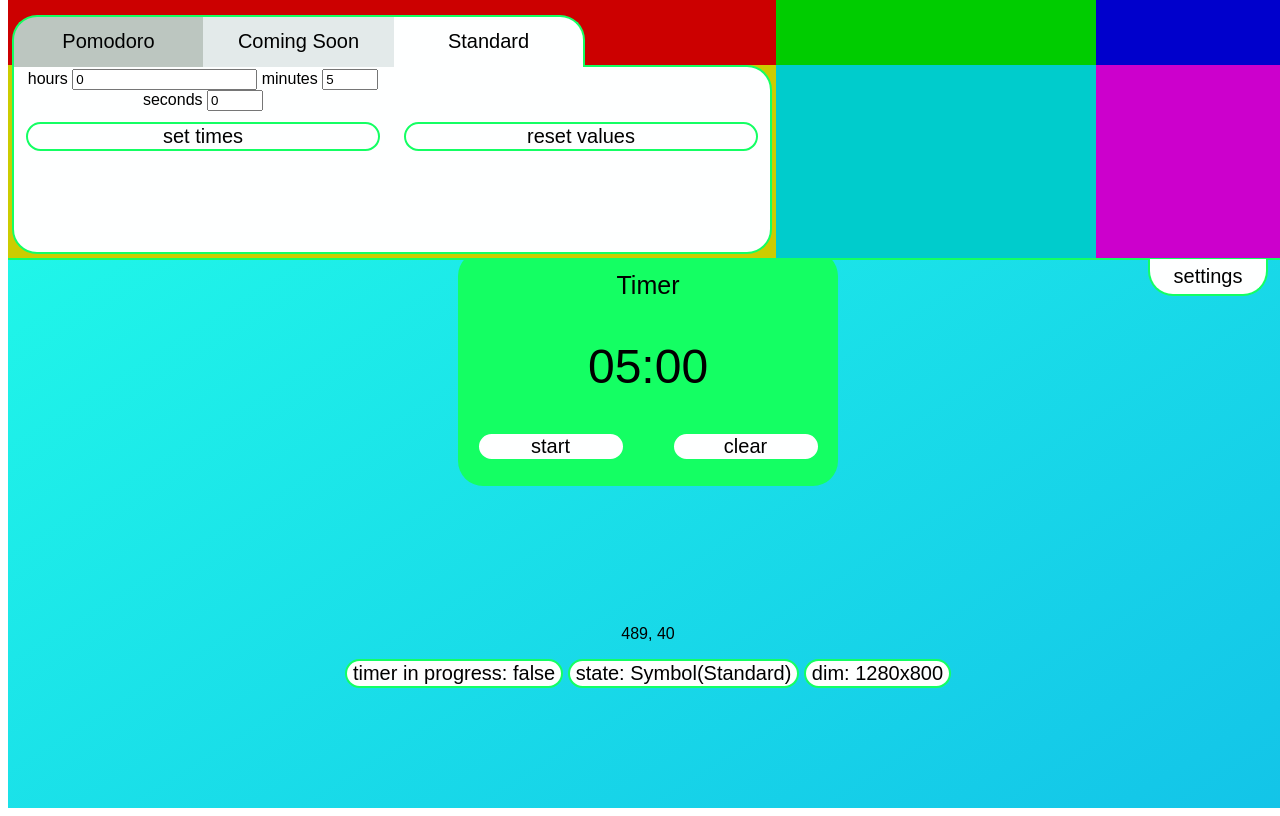
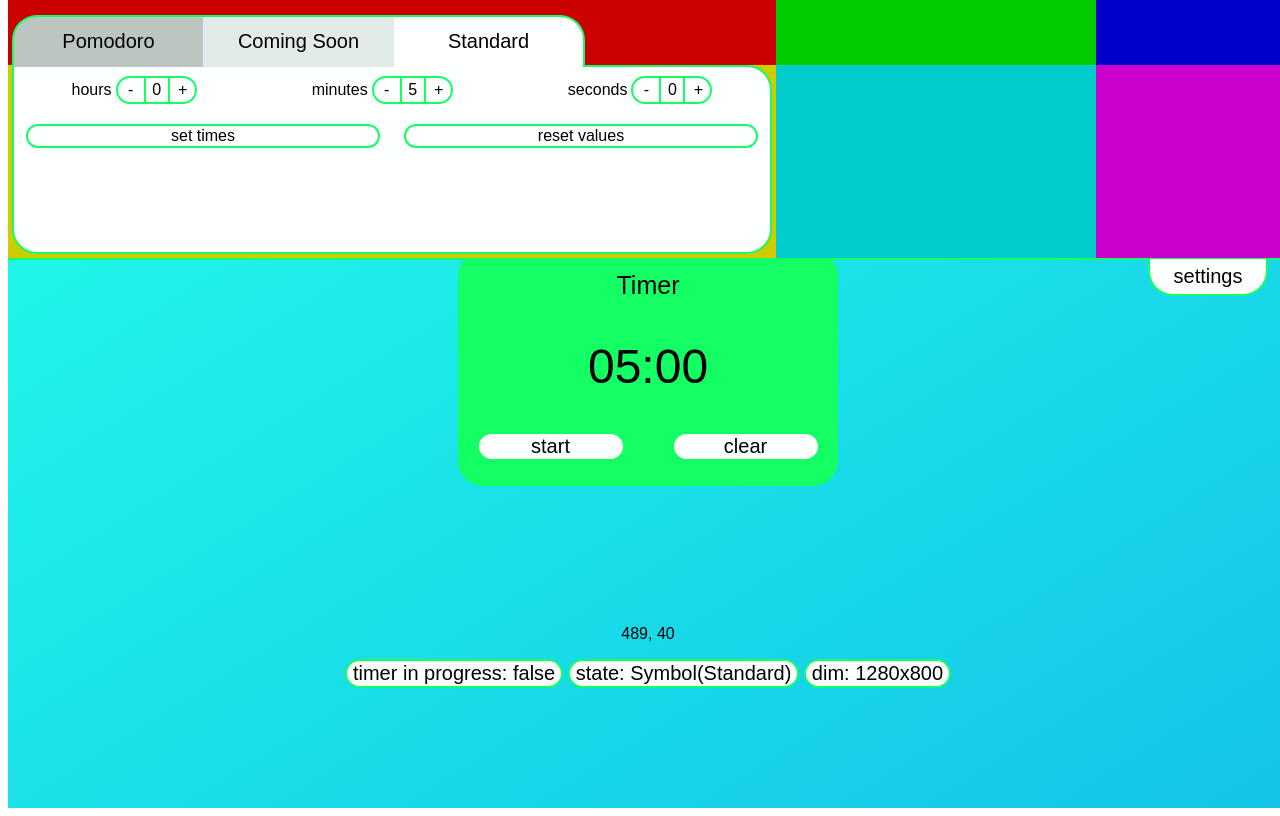
Before and after one commit to niblicat/pomodoro, a SvelteKit app: page / in a window 1280 px wide. Both pictures are taken after a click on the button "Standard". Built offline with nearby package versions, Linux system fonts and the light colour scheme; a web font is replaced by a local one.

Commit message:
made menu options very pretty

```diff
--- a/src/routes/+page.svelte
+++ b/src/routes/+page.svelte
@@ -108,15 +108,6 @@
         }, 200);
     }
 
-    const colours: string[] = [
-        '#dd0000',
-        '#00dd00',
-        '#0000dd',
-        '#dddd00',
-        '#dd00dd',
-        '#00dddd'
-    ];
-
     let hours: number = 0;
     let minutes: number = 5;
     let seconds: number = 0;
@@ -208,7 +199,6 @@
                             </div>
 
                             <div class="labelPillBinder">
-
                                 <label for="shortInput">short</label>
                                 <div class="pillButtonContainer">
                                     <button
@@ -237,7 +227,6 @@
                             </div>
 
                             <div class="labelPillBinder">
-
                                 <label for="longInput">long</label>
                                 <div class="pillButtonContainer">
                                     <button
@@ -252,7 +241,7 @@
                                     id="longInput"
                                     title="Set long time"
                                     bind:value={pomoLong}
-                                    min="1"
+                                    min="0"
                                     step="1"
                                     />
                                     <button
@@ -264,7 +253,8 @@
                                     />
                                 </div>
                             </div>
-                            </div>
+                        </div>
+
                         <div class="span2 optionsInputsContainer">
                             <div class="labelPillBinder">
                                 <label for="longSession">long-short repetitions</label>
@@ -278,7 +268,7 @@
                                     id="longInput"
                                     title="Set long-short repetitions"
                                     bind:value={pomoLong}
-                                    min="1"
+                                    min="0"
                                     step="1"
                                     />
                                     <button
@@ -288,6 +278,7 @@
                                 </div>
                             </div>
                         </div>
+
                         <div class="optionsButtonsContainer span2">
                             <button
                             class="optionsButton fade"
@@ -314,13 +305,92 @@
                         </div>
 
                     {:else if $timerStateRead === timer.TimerStates.Standard}
-                    <div>
-                        <label for="hourInput">hours</label>
-                        <input type="number" id="hourInput" bind:value={hours} min="0" step="1"/>
-                        <label for="shortInput">minutes</label>
-                        <input type="number" id="minutesInput" bind:value={minutes} min="0" max="59" step="1"/>
-                        <label for="secondsInput">seconds</label>
-                        <input type="number" id="secondsInput" bind:value={seconds} min="0" max="59" step="1"/>
+                    <div class="optionsInputsContainer span2">
+                        <div class="labelPillBinder">
+                            <label for="hourInput">hours</label>
+                            <div class="pillButtonContainer">
+                                <button
+                                class="left fade"
+                                title="Decrement hours"
+                                on:click={() => {
+                                    if (hours > 0) hours--;
+                                }}
+                                />
+                                <input
+                                type="number"
+                                id="shortInput"
+                                title="Set hours"
+                                bind:value={hours}
+                                min="0"
+                                step="1"
+                                />
+                                <button
+                                class="right fade"
+                                title="Increment hours"
+                                on:click={() => {
+                                    hours++;
+                                }}
+                                />
+                            </div>
+                        </div>
+
+                        <div class="labelPillBinder">
+                            <label for="minuteInput">minutes</label>
+                            <div class="pillButtonContainer">
+                                <button
+                                class="left fade"
+                                title="Decrement minutes"
+                                on:click={() => {
+                                    if (minutes > 0) minutes--;
+                                }}
+                                />
+                                <input
+                                type="number"
+                                id="minuteInput"
+                                title="Set minutes"
+                                bind:value={minutes}
+                                min="0"
+                                max="59"
+                                step="1"
+                                />
+                                <button
+                                class="right fade"
+                                title="Increment minutes"
+                                on:click={() => {
+                                    if (minutes < 59) minutes++;
+                                }}
+                                />
+                            </div>
+                        </div>
+
+                        <div class="labelPillBinder">
+                            <label for="secondInput">seconds</label>
+                            <div class="pillButtonContainer">
+                                <button
+                                class="left fade"
+                                title="Decrement seconds"
+                                on:click={() => {
+                                    if (seconds > 0) seconds--;
+                                }}
+                                />
+                                <input
+                                type="number"
+                                id="secondInput"
+                                title="Set seconds"
+                                bind:value={seconds}
+                                min="0"
+                                max="59"
+                                step="1"
+                                />
+                                <button
+                                class="right fade"
+                                title="Increment seconds"
+                                on:click={() => {
+                                    if (seconds < 59) seconds++;
+                                }}
+                                />
+                            </div>
+                        </div>
                     </div>
                     <div class="optionsButtonsContainer span2">
                         <button
@@ -701,6 +771,10 @@
         border: 2px solid var(--divback);
     }
 
+    .modesOptions * {
+        font-size: 16px;
+    }
+
     button.optionsButton {
         min-width: 150px;
         width: 100%;
@@ -725,7 +799,6 @@
 
     .pillButtonContainer input[type="number"] {
         background-color: transparent;
-        font-size: 14px;
         height: 24px;
         width: 26px;
         border: solid var(--divback);
@@ -749,7 +822,7 @@
         border: 2px solid var(--divback);
         border-radius: 25px;
         display: inline-flex;
-        width: 82px;
+        width: 81px;
     }
     .pillButtonContainer,
     .pillButtonContainer * {
@@ -773,6 +846,7 @@
     }
     .pillButtonContainer button:hover {
         background-color: var(--accent2);
+        border: 0px;
     }
 
     .pillButtonContainer button:after {
```
